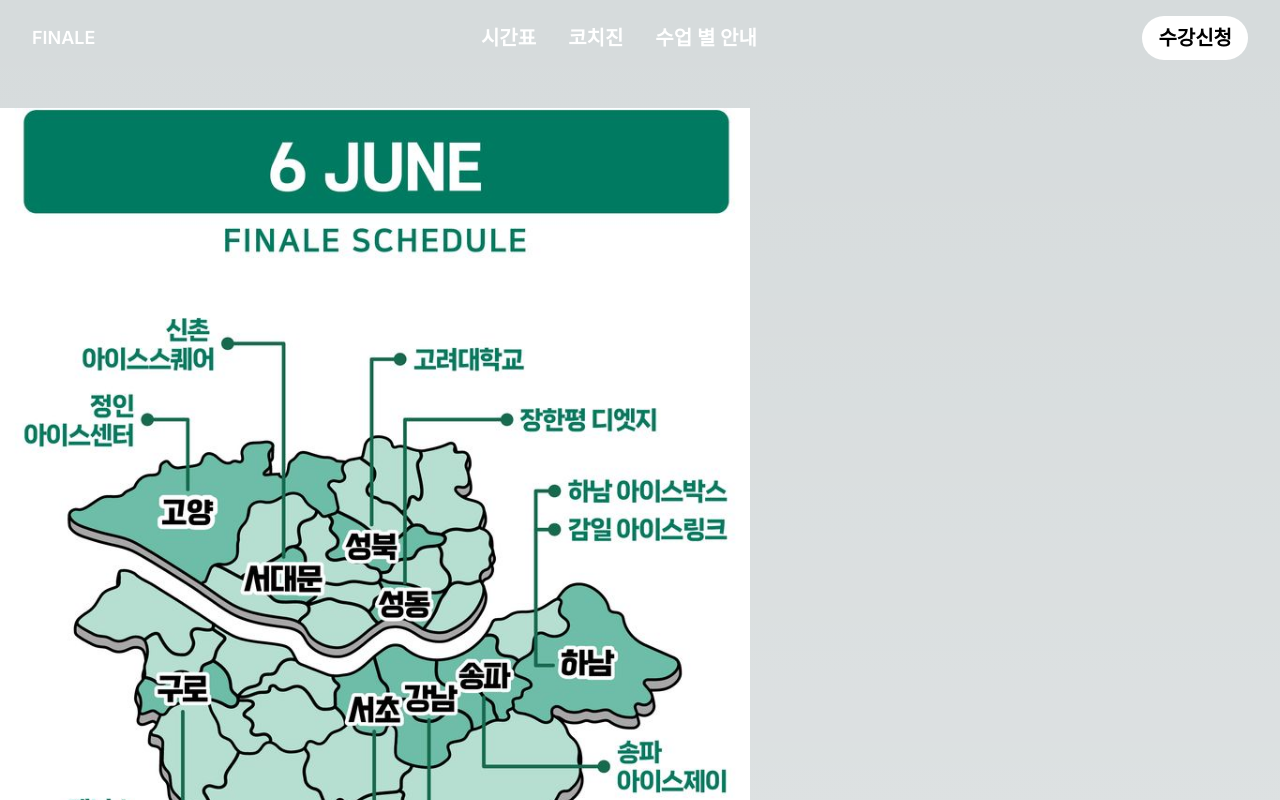
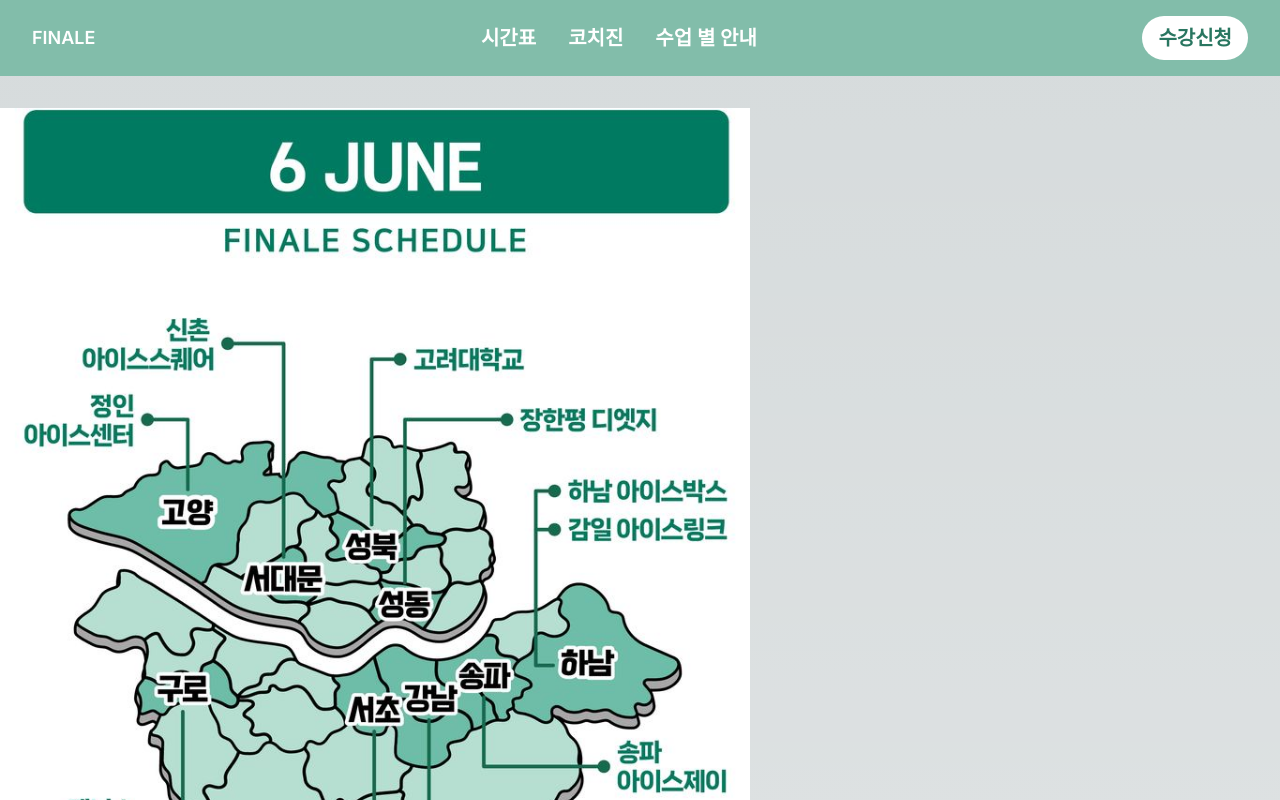
Before and after one commit to eunddodi/Finale-web, a Next.js app: page /time-table in a window 1280 px wide. Shown: the top 800 px of the page. Built offline with nearby package versions, Linux system fonts and the light colour scheme.

Commit message:
:lipstick: 메인 색상 tailwind 변수 선언

```diff
--- a/tailwind.config.ts
+++ b/tailwind.config.ts
@@ -8,6 +8,10 @@ const config: Config = {
   ],
   theme: {
     extend: {
+      colors: {
+        'primary': '#82bdaa',
+        'primary-dark': '#297660',
+      },
       backgroundImage: {
         "gradient-radial": "radial-gradient(var(--tw-gradient-stops))",
         "gradient-conic":
```
